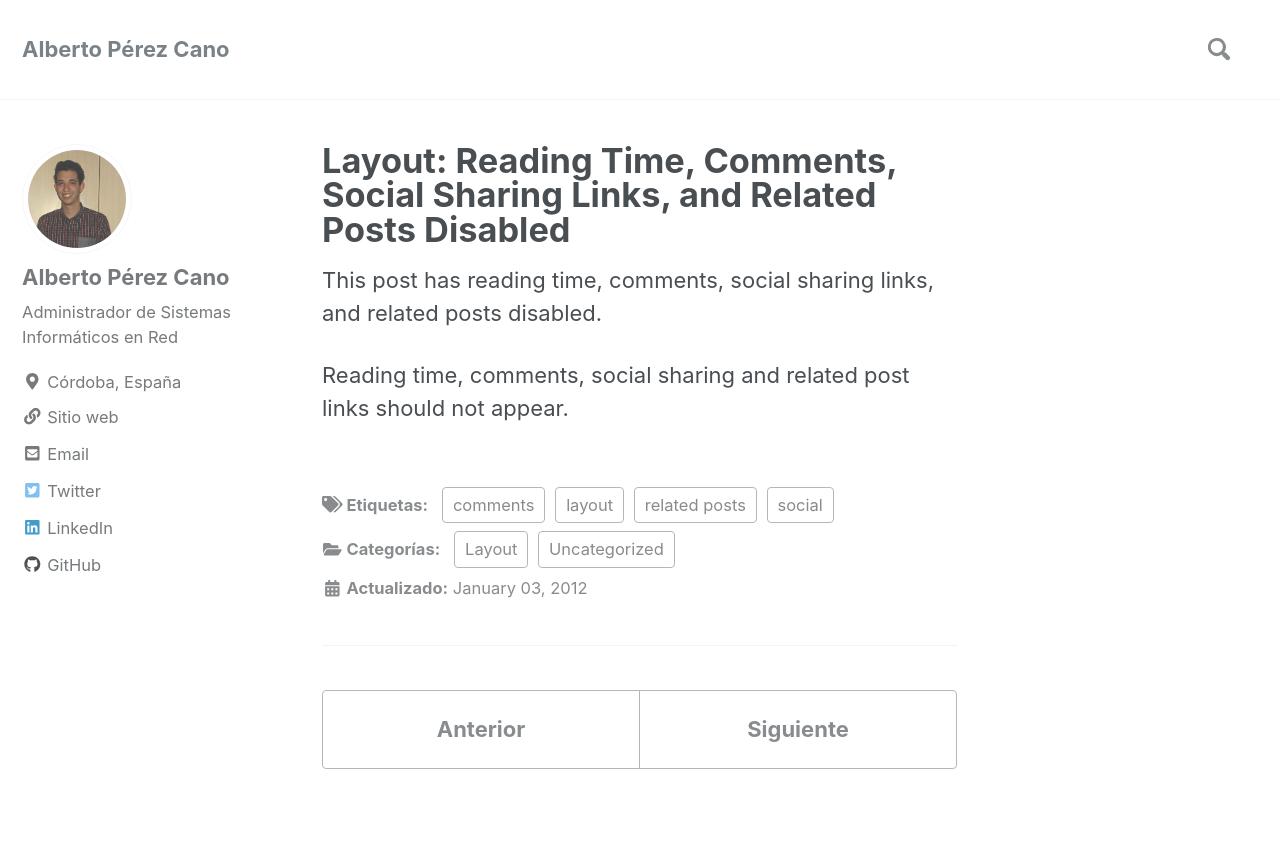
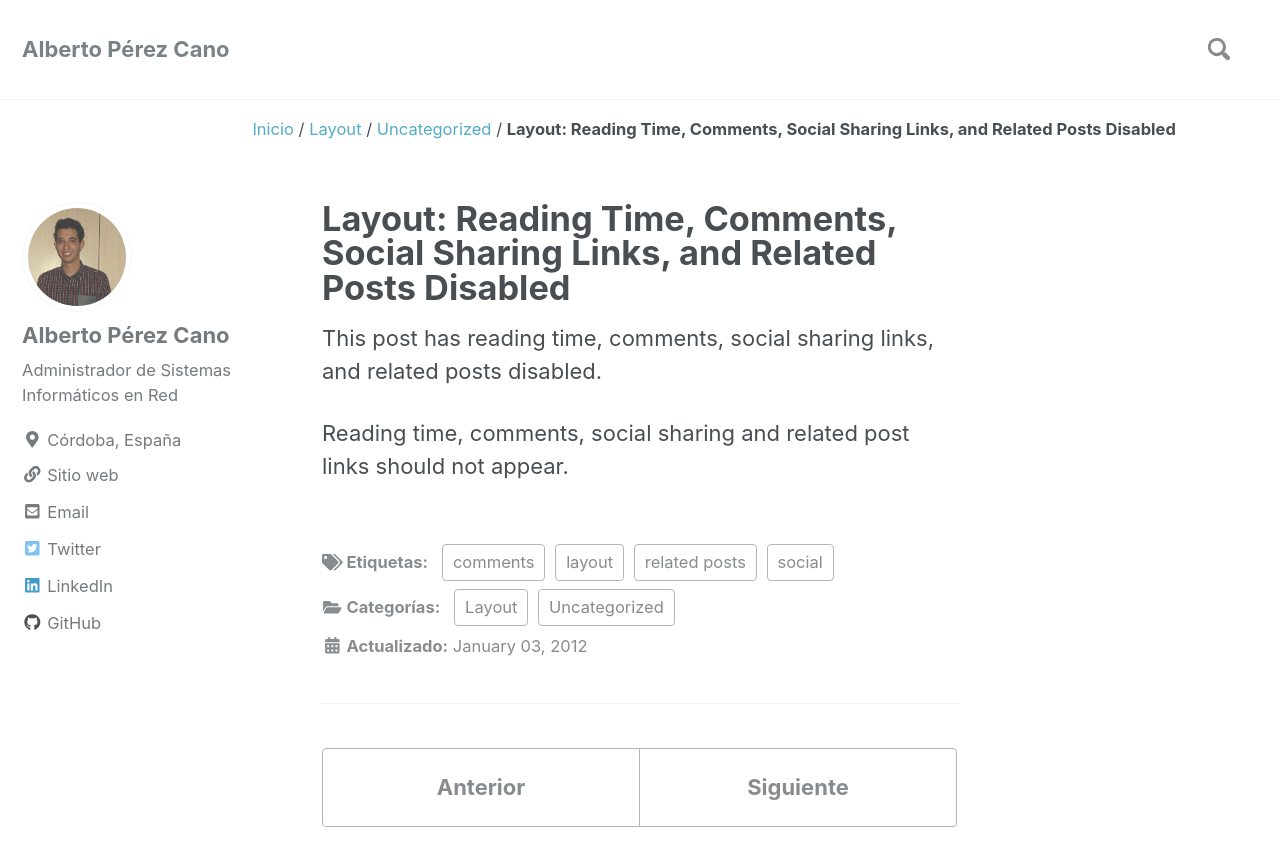
Before and after one commit to sialed/Blog, a Jekyll site: the page built from _posts/2012-01-03-layout-read-time-comments-sharing-related-posts-disabled.md, in a window 1280 px wide and 900 px high. Shown: the top 866 px of the window. Built offline with Jekyll 4.4.1, drawn with Linux system fonts in a browser that asks for light colours; nearby versions of some CDN libraries; part of the change alters nothing that is shown.

```diff
--- a/_config.yml
+++ b/_config.yml
@@ -17,7 +17,7 @@ url                      : "https://sialed.github.io" # the base hostname & prot
 baseurl                  : /blog # the subpath of your site, e.g. "/blog"
 repository               : sialed/blog # GitHub username/repo-name e.g. "mmistakes/minimal-mistakes"
 teaser                   : # path of fallback teaser image, e.g. "/assets/images/500x300.png"
-# breadcrumbs            : false # true, false (default)
+breadcrumbs            : true # true, false (default)
 words_per_minute         : 200
 comments:
   provider               : # false (default), "disqus", "discourse", "facebook", "google-plus", "staticman", "staticman_v2" "custom"
```
